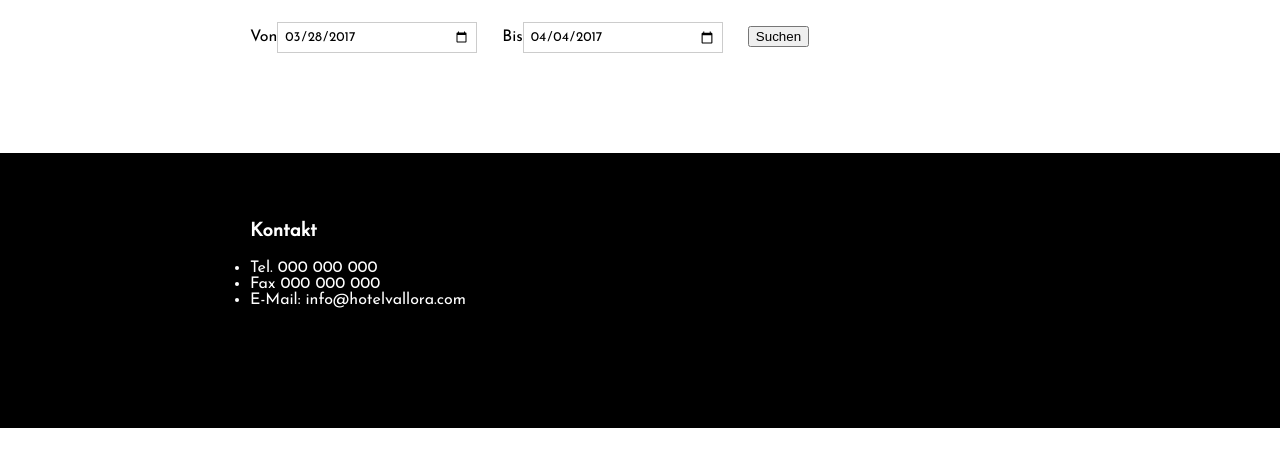
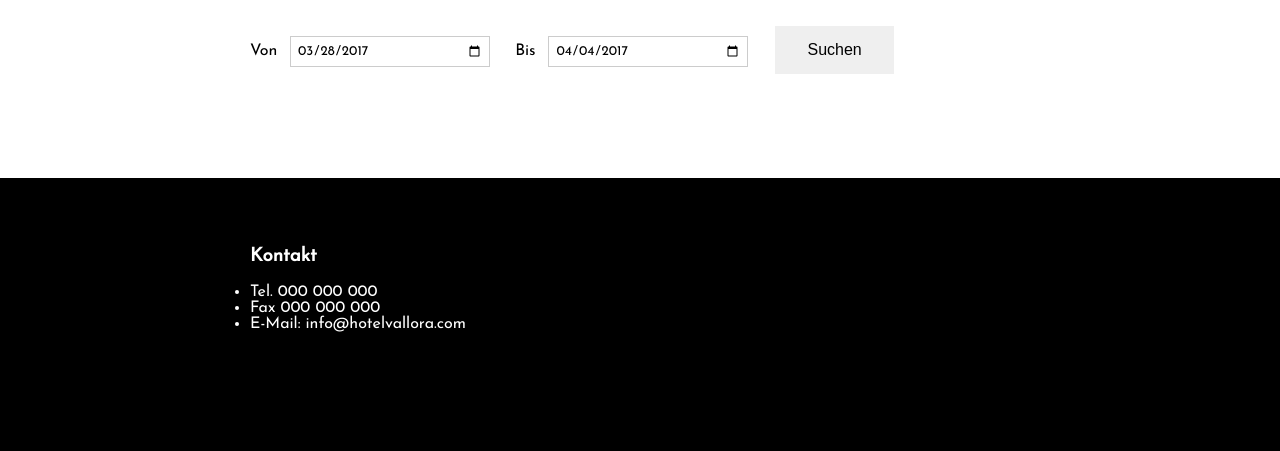
Before and after one commit to chitter99/M104LB3WEB, a PHP site: page /rooms.php in a window 1280 px wide. Shown: the part 90-541 px from the top of the page. Run offline with PHP 8.4, Linux system fonts and the light colour scheme; data that the repository does not hold is empty.

Commit message:
Added css

```diff
--- a/public_html/css/main.css
+++ b/public_html/css/main.css
@@ -220,6 +220,34 @@ form {
 
 }
 
+.failtext{
+	position: absolute;
+	top: 17%;
+	left: 29.7%;
+	color: red;
+}
+
+.button{
+	border: none;
+	color: black;
+	padding: 15px 32px;
+	text-align: center;
+	text-decoration: none;
+	display: inline-block;
+	font-size: 16px;
+	margin: 4px 2px;
+	cursor: pointer;
+	transition: background 1s;
+}
+
+.button:hover{
+	background-color: peru;
+}
+
+.margin{
+	margin-left: 1vw;
+}
+
 form input {
 	box-sizing: border-box;
 	border-color: #cccccc;
--- a/public_html/rooms.php
+++ b/public_html/rooms.php
@@ -3,18 +3,22 @@
 require_once(realpath(dirname(__FILE__) . "/../resources/config.php"));
 $db = GetDB();
 
-$search_from = isset($_GET['form']) ? $_GET['form'] : time();
-$search_to = isset($_GET['to']) ? $_GET['to'] : strtotime("+1 week");
+$search_from = isset($_GET['form']) ? strtotime($_GET['form']) : time();
+$search_to = isset($_GET['to']) ? strtotime($_GET['to']) : strtotime("+1 week");
 
 ?>
 
 <?php require "./../template/header.php"; ?>
 <article id="main">
   <h1>Suchen</h1>
-  <form action="" class="" method="get">
-    <label for="from">Von</label><input type="date" name="from" value="<?php echo date("Y-m-d", $search_from); ?>" />
-    <label for="to">Bis</label><input type="date" name="to" value="<?php echo date("Y-m-d", $search_to); ?>" />
-    <button type="submit">Suchen</button>
+  <form action="" class="searchForm" method="get">
+    <label for="from">Von</label><input class="margin" type="date" name="from" value="<?php echo date("Y-m-d", $search_from); ?>" />
+    <label for="to">Bis</label><input class="margin" type="date" name="to" value="<?php echo date("Y-m-d", $search_to); ?>" />
+    <button class="button" type="submit">Suchen</button>
+    <?php
+
+    echo !($search_from < $search_to) ? "<p class=\"failtext\">Das Startdatum darf nich kleiner sein als das Enddatum</p>" : '';
+    ?>
   </form>
   <div id="roomlist">
     <?php foreach($db->GetAllRoomTypeWhereRoomsAreAvariableInDataRange() as $type): ?>
@@ -22,7 +26,7 @@ $search_to = isset($_GET['to']) ? $_GET['to'] : strtotime("+1 week");
         <h1><?php echo $type['name'] ?></h1>
         <p><?php echo $type['description']; ?></p>
         <img src="<?php echo $type['image']; ?>" alt="<?php echo $type['name']; ?>" />
-        <button onclick="javascript: hotel.book(<?php echo $type['ID']; ?>)">Buchen</button>
+        <button class="button" onclick="javascript: hotel.book(<?php echo $type['ID']; ?>)">Buchen</button>
       </article>
     <?php endforeach; ?>
   </div>
--- a/template/header.php
+++ b/template/header.php
@@ -9,7 +9,8 @@
 <head>
   <meta charset="UTF-8">
   <title>Hotel Vallora | Wunderschönes Hotel</title>
-  <link rel="stylesheet" type="text/css" href="css/main.css" />
+  <link rel="stylesheet" type="text/css" href="css/main.css"/>
+  <meta charset="UTF-8">
 </head>
 <body>
 <header>
```
Also changed, not shown: template/footer.php (indentation only).
